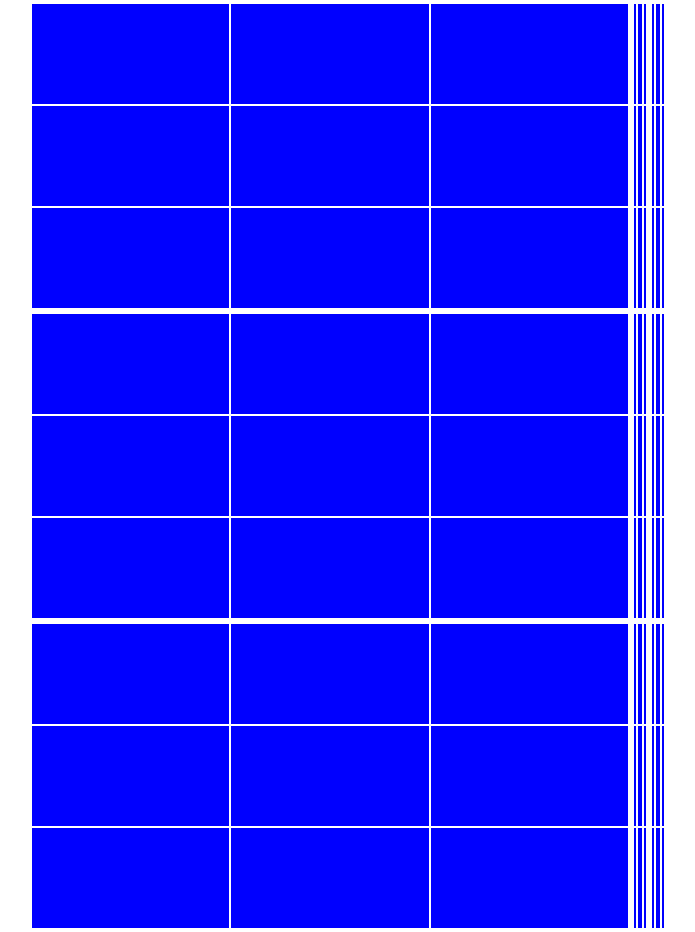
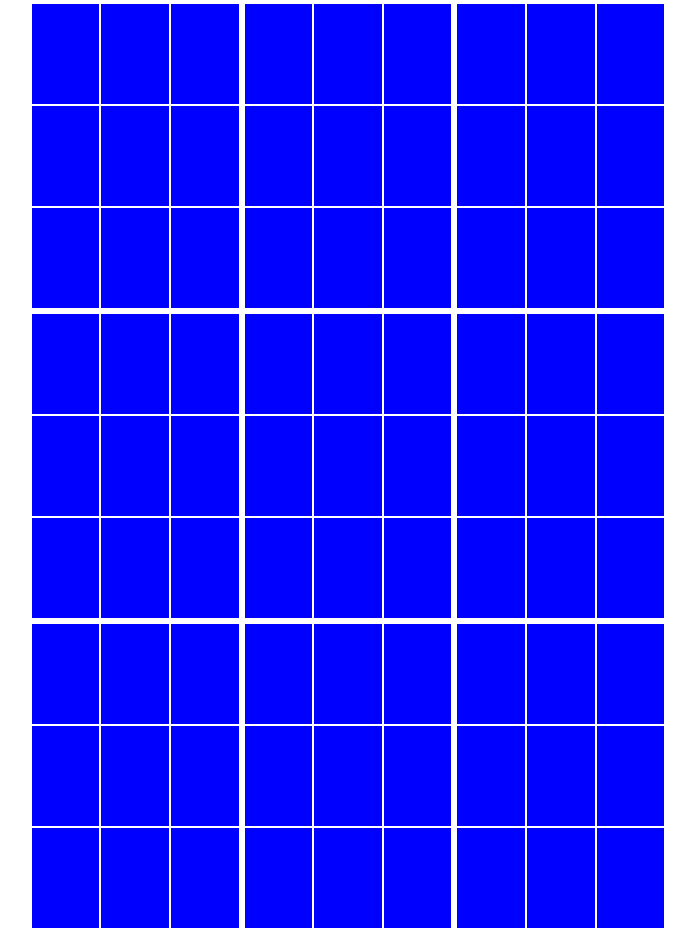
Before and after one commit to Clev7/ultimate_tic_tac_toe, a Next.js app: page / in a window 1280 px wide. Shown: the whole page, without its empty margins (292-987 px from the left). Built offline with nearby package versions, Linux system fonts and the light colour scheme.

Commit message:
Important bug fix

```diff
--- a/src/app/globals.css
+++ b/src/app/globals.css
@@ -257,7 +257,6 @@ a.secondary {
 }
 
 .board-td {
-  width: 100%;
   border-spacing: 0;
 }
 
@@ -303,7 +302,7 @@ a.secondary {
 .tile-focused {
   width: 90%;
   height: 90%;
-  background-color: gold;
+  background-color: goldenrod;
   animation: highlight 2s ease-in-out infinite;
   text-align: center;
   font-size: 75px;
```
